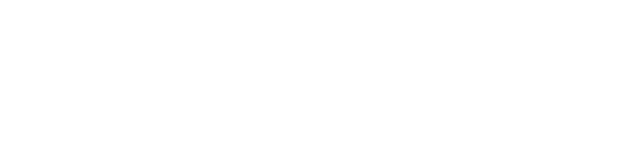
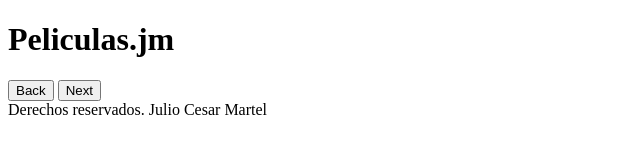
Before and after one commit to Julio-Martel/api-peliculas, a plain HTML site: page index.html in a window 1280 px wide. Shown: the whole page, without its empty margins (0-640 px from the left). Drawn offline with Linux system fonts and the light colour scheme.

Commit message:
se ha creado la estructura principal del html

```diff
--- a/index.html
+++ b/index.html
@@ -3,9 +3,23 @@
 <head>
 	<meta charset="utf-8">
 	<meta name="viewport" content="width=device-width, initial-scale=1">
-	<title></title>
+	<title>Peliculas</title>
 </head>
 <body>
+	<header>
+		<h1>Peliculas.jm</h1>
+	</header>
 
+	<main class="main-content">
+		<div class="container" id="container-movies">
+			<div class="container" id="movies">
+			</div>
+			<div class="container" id="botones">
+				<button class="button" id="button-back">Back</button>
+				<button class="button" id="button-next">Next</button>
+			</div>
+		</div>
+	</main>
+	<footer class="main-footer">Derechos reservados. Julio Cesar Martel</footer>
 </body>
 </html>
```
